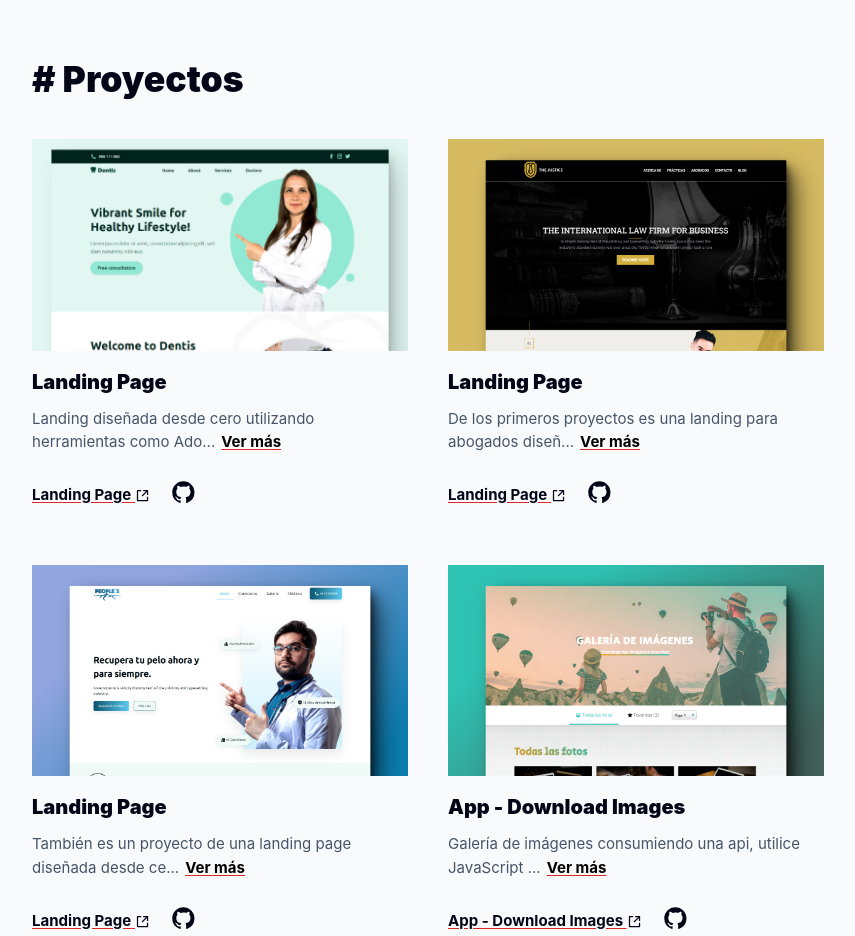
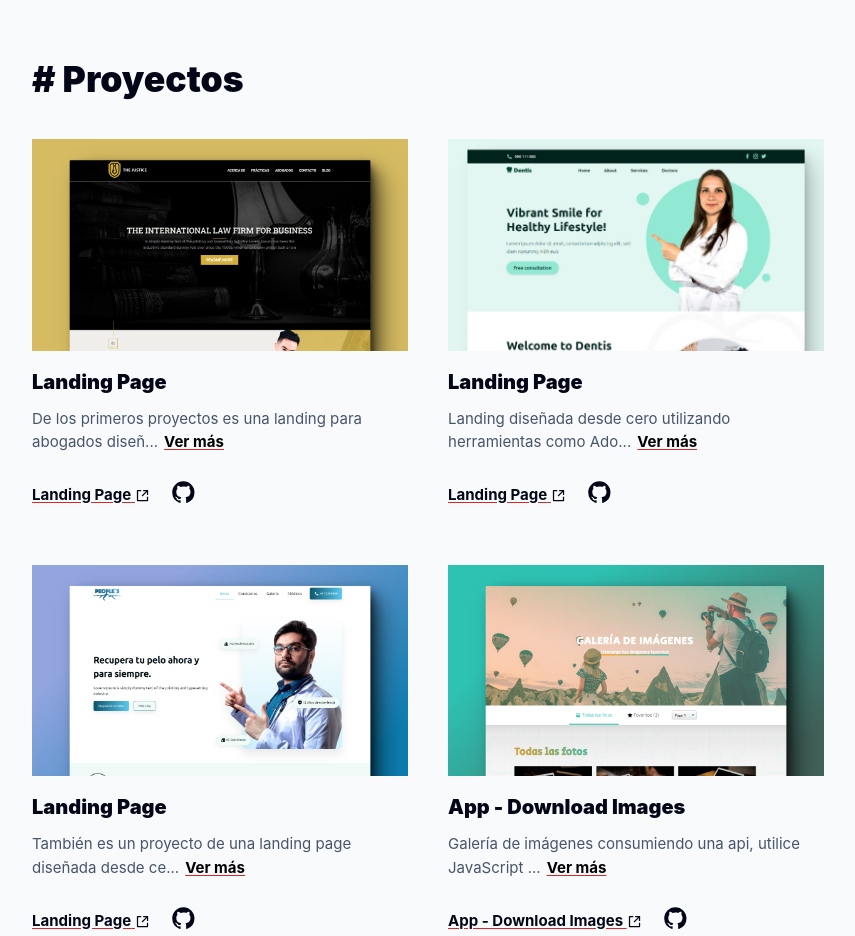
Before and after one commit to sonvice/porfolio-web, a React (Vite) app: page /projects in a window 1280 px wide. Shown: the part 780-1716 px from the top of the page, without its empty margins (212-1067 px from the left). Built offline with nearby package versions, Linux system fonts and the light colour scheme.

Commit message:
size img project

```diff
--- a/src/components/CardProject.jsx
+++ b/src/components/CardProject.jsx
@@ -17,9 +17,11 @@ const CardProject = ({ nunCard,titleMain }) => {
             <figure>
               <a href={figure.href} target="_blank">
                 <img
-                  className="aspect-video object-cover dark:brightness-75"
+                  className="aspect-video object-cover h-auto dark:filter-dark"
                   src={figure.img}
                   alt={figure.label}
+                  width={376*2}
+                  height={212*2}
                 />
               </a>
               <h3 className="text-base mt-sm dark:text-slate-300">{figure.title}</h3>
--- a/src/constant/index.js
+++ b/src/constant/index.js
@@ -29,6 +29,15 @@ export const navLink = [
 
 export const figures = [
   {
+    img: imgJustice,
+    title: 'Landing Page',
+    description:
+      "De los primeros proyectos es una landing para abogados diseñada desde cero, herramientas utilizadas en este proyecto Adobe XD, Photoshop, Illustrator, para el código HTML CSS JavaScript también utilice librerias JavaScript para los slider y otra para efectos de scroll",
+    href: "https://sonvice.github.io/justice/",
+    label: "justice",
+    gitHub:'https://github.com/sonvice/justice'
+  },
+  {
     img: imgDentis,
     title: 'Landing Page',
     description:
@@ -36,15 +45,6 @@ export const figures = [
     href: "https://dentis1.netlify.app/",
     label: "dentis",
     gitHub:'https://github.com/sonvice/dentis'
-  },
-  {
-    img: imgJustice,
-    title: 'Landing Page',
-    description:
-      "De los primeros proyectos es una landing para abogados diseñada desde cero, herramientas utilizadas en este proyecto Adobe XD, Photoshop, Illustrator, para el código HTML CSS JavaScript también utilice librerias JavaScript para los slider y otra para efectos de scroll",
-    href: "https://sonvice.github.io/justice/",
-    label: "justice",
-    gitHub:'https://github.com/sonvice/justice'
   },
   {
     img: imgPeople,
--- a/src/index.css
+++ b/src/index.css
@@ -12,3 +12,9 @@
 
 /* Tailwind utilities */
 @tailwind utilities;
+
+@layer utilities{
+    .filter-dark{
+        filter: brightness(.9);
+      }
+}
```
Also changed, not shown: src/assets/careerist.jpg, src/global.css (line endings or trailing spaces).
